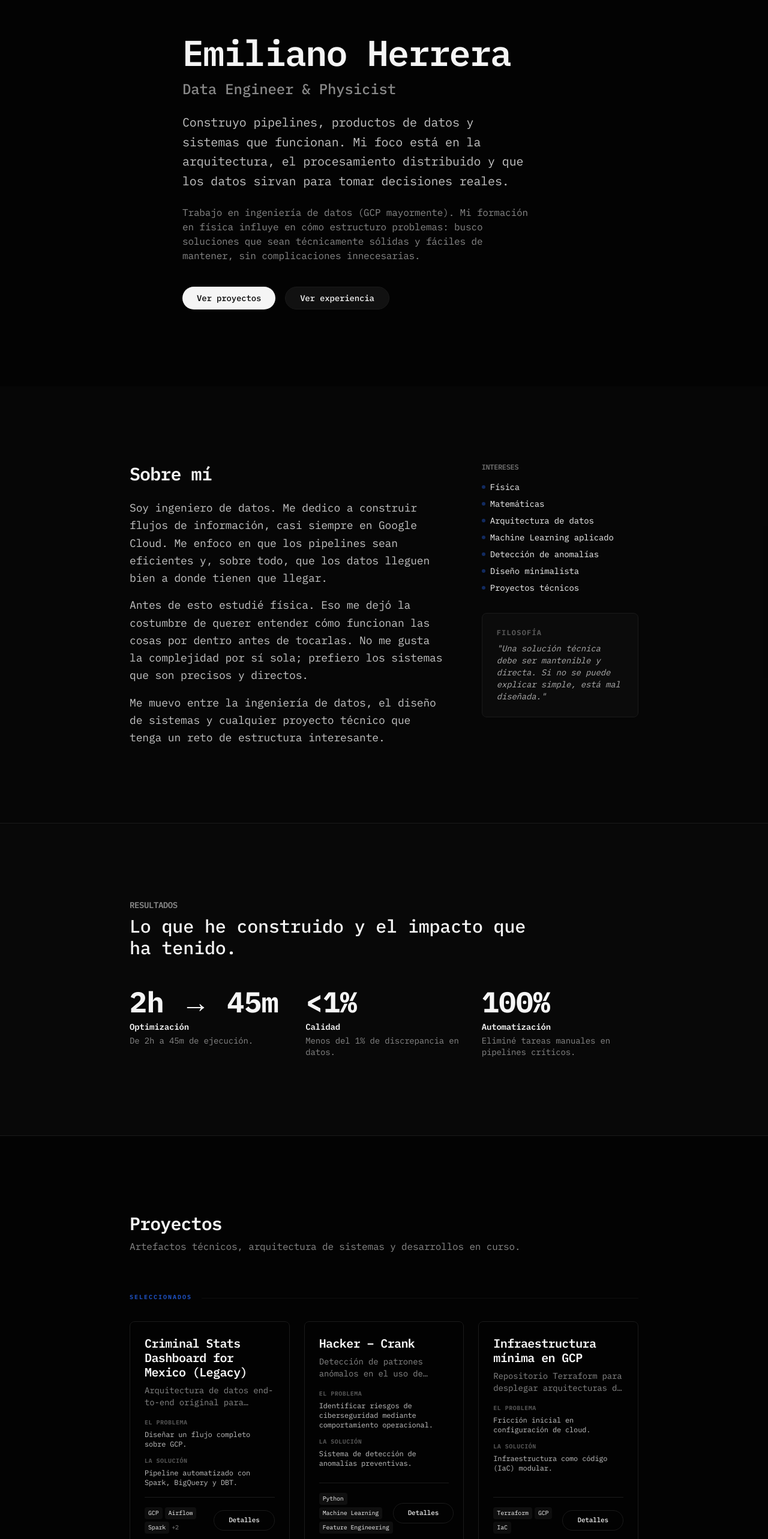
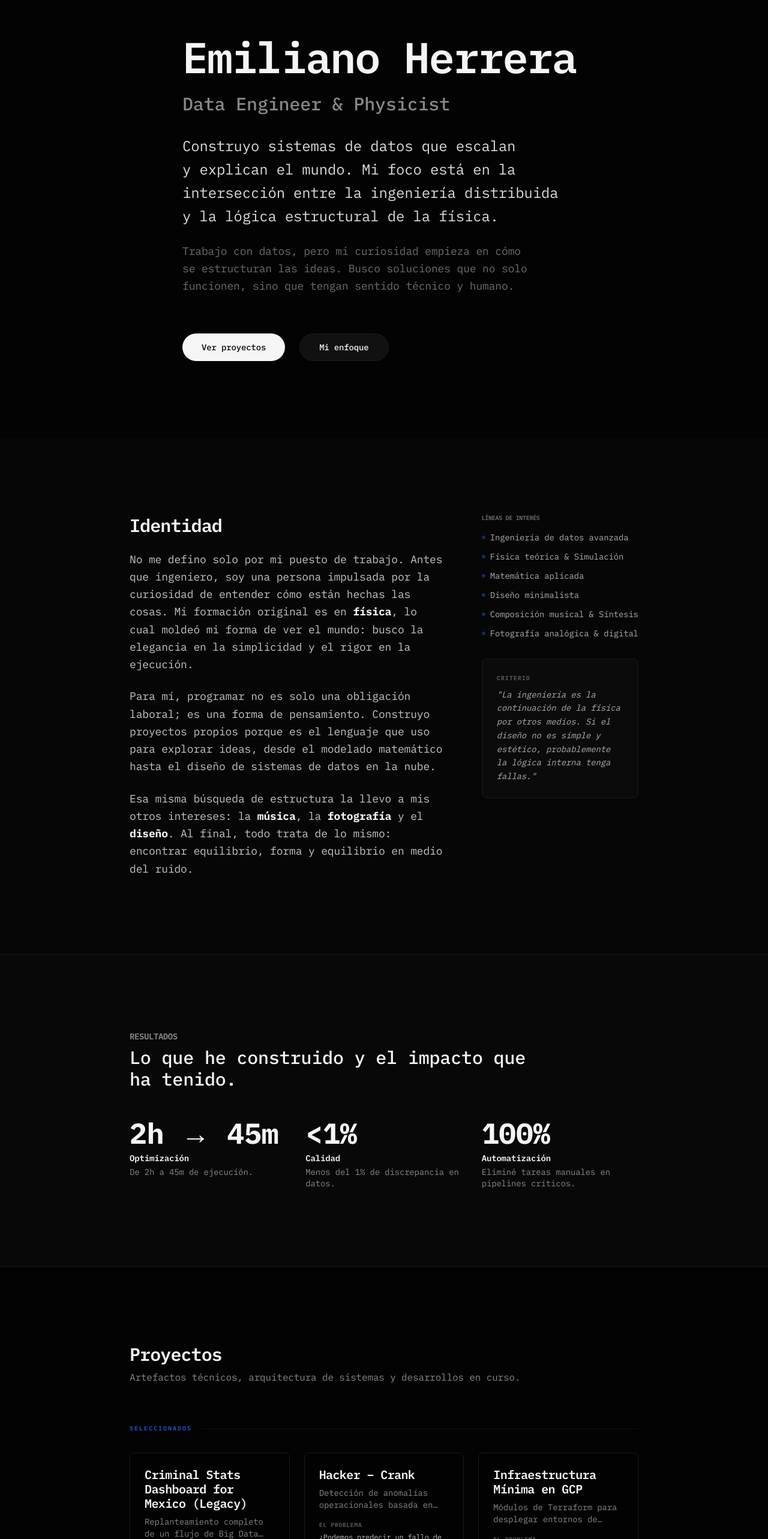
Before and after one commit to emilianolel/dnqxxt, a Next.js app: page / in a window 1280 px wide. Shown: the part 140-2706 px from the top of the page at 60% size. Built offline with nearby package versions, Linux system fonts and the light colour scheme.

Commit message:
refactor: transform portfolio into a Personal Statement with human identity

```diff
--- a/src/components/About.tsx
+++ b/src/components/About.tsx
@@ -7,36 +7,35 @@ export const About = () => {
       <Container>
         <div className="grid grid-cols-1 md:grid-cols-[2fr_1fr] gap-16">
           <div className="space-y-6">
-            <h2 className="text-3xl font-bold tracking-tight">Sobre mí</h2>
-            <div className="space-y-4 text-foreground/80 leading-relaxed text-lg">
+            <h2 className="text-3xl font-bold tracking-tight">Identidad</h2>
+            <div className="space-y-6 text-foreground/80 leading-relaxed text-lg">
               <p>
-                Soy ingeniero de datos. Me dedico a construir flujos de información, casi siempre en Google Cloud. Me enfoco en que los pipelines sean eficientes y, sobre todo, que los datos lleguen bien a donde tienen que llegar.
+                No me defino solo por mi puesto de trabajo. Antes que ingeniero, soy una persona impulsada por la curiosidad de entender cómo están hechas las cosas. Mi formación original es en <strong className="text-foreground">física</strong>, lo cual moldeó mi forma de ver el mundo: busco la elegancia en la simplicidad y el rigor en la ejecución.
               </p>
               <p>
-                Antes de esto estudié física. Eso me dejó la costumbre de querer entender cómo funcionan las cosas por dentro antes de tocarlas. No me gusta la complejidad por sí sola; prefiero los sistemas que son precisos y directos.
+                Para mí, programar no es solo una obligación laboral; es una forma de pensamiento. Construyo proyectos propios porque es el lenguaje que uso para explorar ideas, desde el modelado matemático hasta el diseño de sistemas de datos en la nube.
               </p>
               <p>
-                Me muevo entre la ingeniería de datos, el diseño de sistemas y cualquier proyecto técnico que tenga un reto de estructura interesante.
+                Esa misma búsqueda de estructura la llevo a mis otros intereses: la <strong className="text-foreground">música</strong>, la <strong className="text-foreground">fotografía</strong> y el <strong className="text-foreground">diseño</strong>. Al final, todo trata de lo mismo: encontrar equilibrio, forma y equilibrio en medio del ruido.
               </p>
             </div>
           </div>
 
           <div className="space-y-8">
             <div className="space-y-4">
-              <h3 className="text-xs font-bold uppercase tracking-widest text-muted/80">
-                Intereses
+              <h3 className="text-[10px] font-bold uppercase tracking-widest text-muted/80">
+                Líneas de Interés
               </h3>
-              <ul className="space-y-2">
+              <ul className="space-y-3">
                 {[
-                  "Física",
-                  "Matemáticas",
-                  "Arquitectura de datos",
-                  "Machine Learning aplicado",
-                  "Detección de anomalías",
+                  "Ingeniería de datos avanzada",
+                  "Física teórica & Simulación",
+                  "Matemática aplicada",
                   "Diseño minimalista",
-                  "Proyectos técnicos"
+                  "Composición musical & Síntesis",
+                  "Fotografía analógica & digital"
                 ].map((interest) => (
-                  <li key={interest} className="text-sm flex items-center gap-2">
+                  <li key={interest} className="text-sm flex items-center gap-2 text-foreground/70">
                     <span className="w-1.5 h-1.5 rounded-full bg-accent/40" />
                     {interest}
                   </li>
@@ -45,9 +44,9 @@ export const About = () => {
             </div>
 
             <div className="p-6 border border-border rounded-lg bg-foreground/[0.02] space-y-2">
-              <p className="text-xs font-bold uppercase tracking-widest text-muted/60">Filosofía</p>
-              <p className="text-sm italic text-foreground/70">
-                "Una solución técnica debe ser mantenible y directa. Si no se puede explicar simple, está mal diseñada."
+              <p className="text-[10px] font-bold uppercase tracking-widest text-muted/60">Criterio</p>
+              <p className="text-sm italic text-foreground/70 leading-relaxed">
+                "La ingeniería es la continuación de la física por otros medios. Si el diseño no es simple y estético, probablemente la lógica interna tenga fallas."
               </p>
             </div>
           </div>
--- a/src/components/Hero.tsx
+++ b/src/components/Hero.tsx
@@ -5,31 +5,33 @@ import { ButtonLink } from "./ui/ButtonLink";
 
 export const Hero = () => {
   return (
-    <Section className="flex flex-col justify-center min-h-[70vh]">
+    <Section className="flex flex-col justify-center min-h-[80vh] pt-32 pb-16">
       <Container>
-        <div className="space-y-6 max-w-2xl">
-          <div className="space-y-2">
-            <h1 className="text-4xl md:text-6xl font-bold tracking-tight">
+        <div className="space-y-8 max-w-3xl">
+          <div className="space-y-4">
+            <h1 className="text-5xl md:text-7xl font-bold tracking-tight text-balance">
               {siteConfig.name}
             </h1>
-            <p className="text-xl md:text-2xl text-muted font-medium">
+            <p className="text-2xl md:text-3xl text-muted font-medium text-balance leading-tight">
               {siteConfig.title}
             </p>
           </div>
 
-          <p className="text-lg md:text-xl leading-relaxed text-foreground/80 text-balance">
-            {siteConfig.subtitle}
-          </p>
+          <div className="space-y-6 max-w-2xl">
+            <p className="text-xl md:text-2xl leading-relaxed text-foreground/90 text-balance font-light">
+              {siteConfig.subtitle}
+            </p>
 
-          <p className="text-sm md:text-base text-muted max-w-xl">
-            {siteConfig.description}
-          </p>
+            <p className="text-base md:text-lg text-muted/80 max-w-xl leading-relaxed">
+              {siteConfig.description}
+            </p>
+          </div>
 
-          <div className="flex flex-wrap gap-4 pt-4">
-            <ButtonLink href={siteConfig.cta.primary.href}>
+          <div className="flex flex-wrap gap-6 pt-8">
+            <ButtonLink href={siteConfig.cta.primary.href} className="px-8 py-3 text-base">
               {siteConfig.cta.primary.label}
             </ButtonLink>
-            <ButtonLink href={siteConfig.cta.secondary.href} variant="secondary">
+            <ButtonLink href={siteConfig.cta.secondary.href} variant="secondary" className="px-8 py-3 text-base">
               {siteConfig.cta.secondary.label}
             </ButtonLink>
           </div>
--- a/src/components/Partial.tsx
+++ b/src/components/Partial.tsx
@@ -9,33 +9,36 @@ export const Partial = () => {
           <div className="space-y-4 max-w-xl">
             <h2 className="text-3xl font-bold tracking-tight">Partial</h2>
             <p className="text-xl text-muted font-medium italic">
-              "Frontera, estructura y cambio."
+              "Reducción intencional de la forma."
             </p>
           </div>
 
           <div className="space-y-8 max-w-2xl text-foreground/80 leading-relaxed text-lg">
             <p>
-              <strong className="text-foreground">Partial</strong> es una exploración conceptual en forma de marca de ropa minimalista. Inspirada en el símbolo matemático <span className="font-serif italic text-accent opacity-80">∂</span> (derivada parcial), la marca representa la idea de analizar un sistema a través de sus cambios en dimensiones específicas.
+              <strong className="text-foreground">Partial</strong> no es solo una marca; es una exploración de cómo la abstracción matemática se traduce en estética. El símbolo <span className="font-serif italic text-accent opacity-80 text-2xl">∂</span> representa la derivada parcial: la manera en que entendemos un sistema complejo analizando cómo cambia en una sola dimensión a la vez.
+            </p>
+            <p>
+              Esa misma lógica —la de aislar lo esencial y eliminar lo accesorio— es la que aplico al construir software o diseñar una prenda. El minimalismo aquí no es ausencia, es precisión.
             </p>
           </div>
 
           {/* Visual Anchor: Large ∂ Symbol */}
-          <div className="py-12 flex items-center justify-center select-none pointer-events-none">
-            <span className="text-[16rem] md:text-[24rem] leading-none font-serif font-light text-foreground text-center">
+          <div className="py-8 flex items-center justify-center select-none pointer-events-none">
+            <span className="text-[14rem] md:text-[20rem] leading-none font-serif font-light text-foreground text-center opacity-90">
               ∂
             </span>
           </div>
 
           <div className="space-y-12 max-w-2xl">
             <p className="text-foreground/80 leading-relaxed text-lg italic">
-              Aesthetics through formal structure. Una propuesta visual sobria donde el diseño no es decorativo, sino una extensión de la lógica interna de la prenda.
+              Forma a través de la estructura formal. Una propuesta donde el diseño es la consecuencia de la lógica interna, no una decoración externa.
             </p>
 
             <div className="grid grid-cols-2 md:grid-cols-4 gap-8 text-center">
               {[
                 { label: "Mínimo", value: "0" },
                 { label: "Frontera", value: "∂Ω" },
-                { label: "Cambio", value: "Δ" },
+                { label: "Cambio", value: "δ" },
                 { label: "Estructura", value: "Σ" },
               ].map((p) => (
                 <div key={p.label} className="space-y-1">
--- a/src/content/projects.ts
+++ b/src/content/projects.ts
@@ -15,82 +15,78 @@ export const projects: Project[] = [
   {
     slug: "black-hole-visualizer",
     name: "Schwarzschild Black Hole Visualizer",
-    summary: "Un visualizador 3D de agujeros negros que usa Spark para los cálculos pesados de física.",
-    problem: "Hacer que la física de la relatividad se vea bien y en tiempo real es difícil de procesar.",
-    solution: "Implementación de un integrador RK4 sobre Dataproc (Spark), almacenamiento en BigQuery y renderizado en tiempo real con React Three Fiber.",
+    summary: "Visualización 3D del espacio-tiempo usando Spark para integrar las ecuaciones de Einstein en tiempo real.",
+    problem: "Quería entender si el procesamiento distribuido (Spark) era capaz de manejar la deformación geodésica sin sacrificar performance visual.",
+    solution: "Implementé un integrador RK4 sobre Dataproc, persistencia en BigQuery y renderizado en React Three Fiber. Es la unión exacta de mi formación en física e ingeniería.",
     architecture: [
-      "Simulación: PySpark / Dataproc",
-      "Data Warehouse: BigQuery",
-      "API: FastAPI",
+      "Física: Integrador RK4 en PySpark",
+      "Infra: Google Dataproc / BigQuery",
       "Frontend: React Three Fiber (R3F)",
     ],
     stack: ["GCP", "Dataproc", "BigQuery", "FastAPI", "React", "Three.js"],
-    purpose: "Exploración de física teórica y visualización de datos masivos.",
+    purpose: "Explorar los límites entre el cálculo numérico pesado y la arquitectura de datos moderna.",
     featured: true,
     status: "active",
   },
   {
     slug: "mexico-crime-platform",
     name: "IDM — Plataforma de Incidencia Delictiva",
-    summary: "Un tablero que muestra estadísticas de crimen en México. Se actualiza solo cada mes.",
-    problem: "Los datos públicos de seguridad suelen ser difíciles de leer y bajar. Quise hacerlos accesibles.",
-    solution: "Arquitectura contenerizada en Docker con pipelines de ingesta en Python/Bash y una interfaz reactiva con georreferenciación dinámica.",
+    summary: "Infraestructura de datos abierta para democratizar el acceso a estadísticas de seguridad en México.",
+    problem: "Los datos públicos suelen estar atrapados en formatos ilegibles. Quise construir una herramienta para convertirlos en información útil.",
+    solution: "Pipeline de ingesta en Python, almacenamiento estructurado y un tablero reactivo que permite ver patrones geográficos que antes estaban ocultos.",
     architecture: [
-      "Ingesta: Python Crawler (Cron)",
-      "Procesamiento: Pandas / Bash scripting",
-      "Servidor: Nginx",
-      "Frontend: React / Vite",
+      "Ingesta: Python Crawler modular",
+      "Modelado: PostgreSQL / Pandas",
+      "Despliegue: Docker & Nginx",
     ],
-    stack: ["Docker", "Python", "Pandas", "React", "Nginx", "Shell Scripting"],
-    purpose: "Transparencia y análisis de datos abiertos gubernamentales.",
+    stack: ["Docker", "Python", "Pandas", "React", "Geospatial Data"],
+    purpose: "Reducir la entropía informativa de los datos gubernamentales.",
     featured: true,
     status: "active",
   },
   {
     slug: "criminal-stats-mexico",
     name: "Criminal Stats Dashboard for Mexico (Legacy)",
-    summary: "Arquitectura de datos end-to-end original para estadísticas delictivas.",
-    problem: "Diseñar un flujo completo sobre GCP.",
-    solution: "Pipeline automatizado con Spark, BigQuery y DBT.",
+    summary: "Replanteamiento completo de un flujo de Big Data para análisis histórico.",
+    problem: "Necesitaba un campo de pruebas para dominar el stack moderno de datos de extremo a extremo.",
+    solution: "Arquitectura automatizada usando Spark para carga pesada, BigQuery para el almacén y DBT para el modelado semántico.",
     architecture: [
-      "Fuentes: SESNSP e INEGI",
-      "Procesamiento: Spark en Dataproc",
-      "Modelado: DBT",
-      "Visualización: Looker Studio",
+      "Orquestación: Airflow",
+      "Procesamiento: Spark / Scala",
+      "Modelado: DBT (Data Build Tool)",
     ],
     stack: ["GCP", "Airflow", "Spark", "BigQuery", "DBT"],
-    purpose: "Demostrar criterio de arquitectura de datos.",
+    purpose: "Lograr un criterio sólido sobre gobernanza y modelado de datos.",
     featured: false,
     status: "completed",
   },
   {
     slug: "hacker-crank",
     name: "Hacker – Crank",
-    summary: "Detección de patrones anómalos en el uso de computadoras.",
-    problem: "Identificar riesgos de ciberseguridad mediante comportamiento operacional.",
-    solution: "Sistema de detección de anomalías preventivas.",
+    summary: "Detección de anomalías operacionales basada en comportamiento temporal.",
+    problem: "¿Podemos predecir un fallo de seguridad por cómo se comporta el sistema bajo estrés?",
+    solution: "Desarrollo de un modelo ligero de detección de anomalías integrando Feature Engineering directamente en el pipeline de datos.",
     architecture: [
-      "Feature Engineering temporal",
-      "Detección de anomalías",
-      "Integración DE + ML",
+      "Ingeniería: Series temporales",
+      "Filtros: Análisis de outliers",
     ],
-    stack: ["Python", "Machine Learning", "Feature Engineering"],
-    purpose: "Análisis de comportamiento operacional preventivo.",
+    stack: ["Python", "Machine Learning", "Data Engineering"],
+    purpose: "Entender la predictibilidad en sistemas socio-técnicos.",
     featured: true,
     status: "completed",
   },
   {
     slug: "minimal-gcp-infra",
-    name: "Infraestructura mínima en GCP",
-    summary: "Repositorio Terraform para desplegar arquitecturas de datos reusables.",
-    problem: "Fricción inicial en configuración de cloud.",
-    solution: "Infraestructura como código (IaC) modular.",
+    name: "Infraestructura Mínima en GCP",
+    summary: "Módulos de Terraform para desplegar entornos de datos robustos en segundos.",
+    problem: "Me cansé de configurar manualmente la nube. Quise codificar las mejores prácticas en un lenguaje portable.",
+    solution: "Scripts modulares de IaC que automatizan la provisión de redes, buckets y buckets de BigQuery con foco en seguridad.",
     architecture: [
-      "Terraform Modules",
-      "GCP Provisioning",
+      "IaC: Terraform Modules",
+      "Cloud: GCP Networking & IAM",
     ],
-    stack: ["Terraform", "GCP", "IaC"],
-    purpose: "Acelerar entornos experimentales.",
+    stack: ["Terraform", "GCP", "Security as Code"],
+    purpose: "Optimizar el tiempo de desarrollo eliminando la fricción de la infraestructura.",
     featured: true,
     status: "completed",
   },
--- a/src/content/site.ts
+++ b/src/content/site.ts
@@ -1,14 +1,14 @@
 export const siteConfig = {
   name: "Emiliano Herrera",
   title: "Data Engineer & Physicist",
-  subtitle: "Construyo pipelines, productos de datos y sistemas que funcionan. Mi foco está en la arquitectura, el procesamiento distribuido y que los datos sirvan para tomar decisiones reales.",
-  description: "Trabajo en ingeniería de datos (GCP mayormente). Mi formación en física influye en cómo estructuro problemas: busco soluciones que sean técnicamente sólidas y fáciles de mantener, sin complicaciones innecesarias.",
+  subtitle: "Construyo sistemas de datos que escalan y explican el mundo. Mi foco está en la intersección entre la ingeniería distribuida y la lógica estructural de la física.",
+  description: "Trabajo con datos, pero mi curiosidad empieza en cómo se estructuran las ideas. Busco soluciones que no solo funcionen, sino que tengan sentido técnico y humano.",
   email: "emilianoherreravelazquez@gmail.com",
   github: "https://github.com/emilianolel",
   linkedin: "https://www.linkedin.com/in/emilianolel/",
   cta: {
     primary: { label: "Ver proyectos", href: "/#projects" },
-    secondary: { label: "Ver experiencia", href: "/#experience" },
+    secondary: { label: "Mi enfoque", href: "/#experience" },
   },
 };
 
--- a/src/content/thinking.ts
+++ b/src/content/thinking.ts
@@ -1,18 +1,18 @@
 export const thinkingTopics = [
   {
-    title: "Escalabilidad vs. Complejidad: Cuándo (y cuándo no) usar Apache Spark",
-    summary: "Un análisis sobre por qué a veces lo más potente no es lo más eficiente.",
+    title: "Por qué (y cuándo) dejar de usar Apache Spark",
+    summary: "Si tu problema cabe en memoria, deja de complicarte la vida. Un análisis sobre el costo real de la computación distribuida.",
   },
   {
-    title: "La anatomía de una tabla FACT útil",
-    summary: "Diseño de modelos de datos pensados para que el negocio los use de verdad.",
+    title: "La anatomía de una tabla FACT que el negocio sí use",
+    summary: "El diseño de modelos de datos no es sobre normalización, es sobre cómo el humano al otro lado de la pantalla toma decisiones.",
   },
   {
-    title: "Observabilidad en Pipelines: El 'éxito' de un DAG no es suficiente",
-    summary: "Por qué que el proceso termine en verde no significa que los datos estén bien.",
+    title: "Observabilidad: El 'éxito' de un DAG es mentira",
+    summary: "Que el proceso termine en verde no significa que los datos sean correctos. Por qué necesitamos validación semántica en cada paso.",
   },
   {
-    title: "Física aplicada a Sistemas de Datos",
-    summary: "Cómo el modelado matemático ayuda a construir arquitecturas que no colapsen.",
+    title: "Física y Modelado: Reduciendo la entropía técnica",
+    summary: "Cómo los principios de la termodinámica y el equilibrio de sistemas dictan la longevidad de una arquitectura de datos.",
   },
 ];
```
Also changed, not shown: src/components/Interests.tsx (+10 -10 lines).
